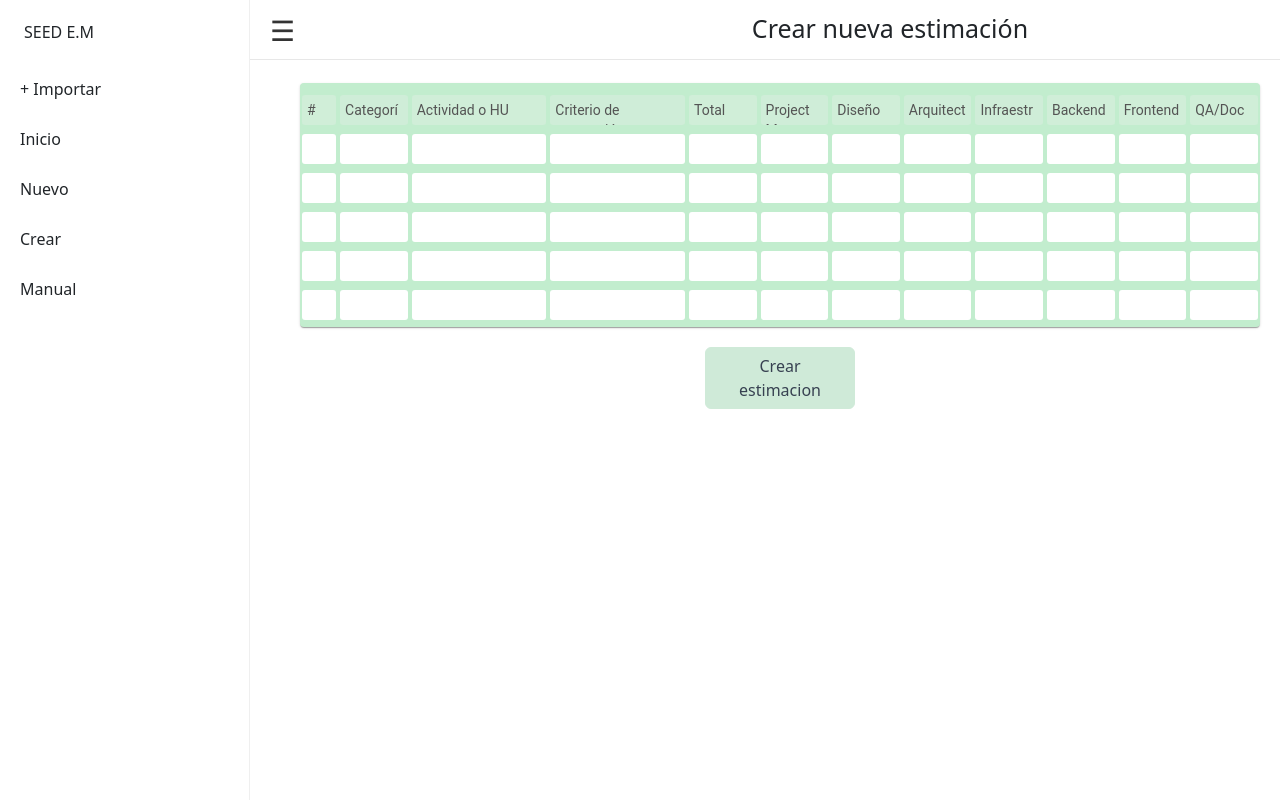
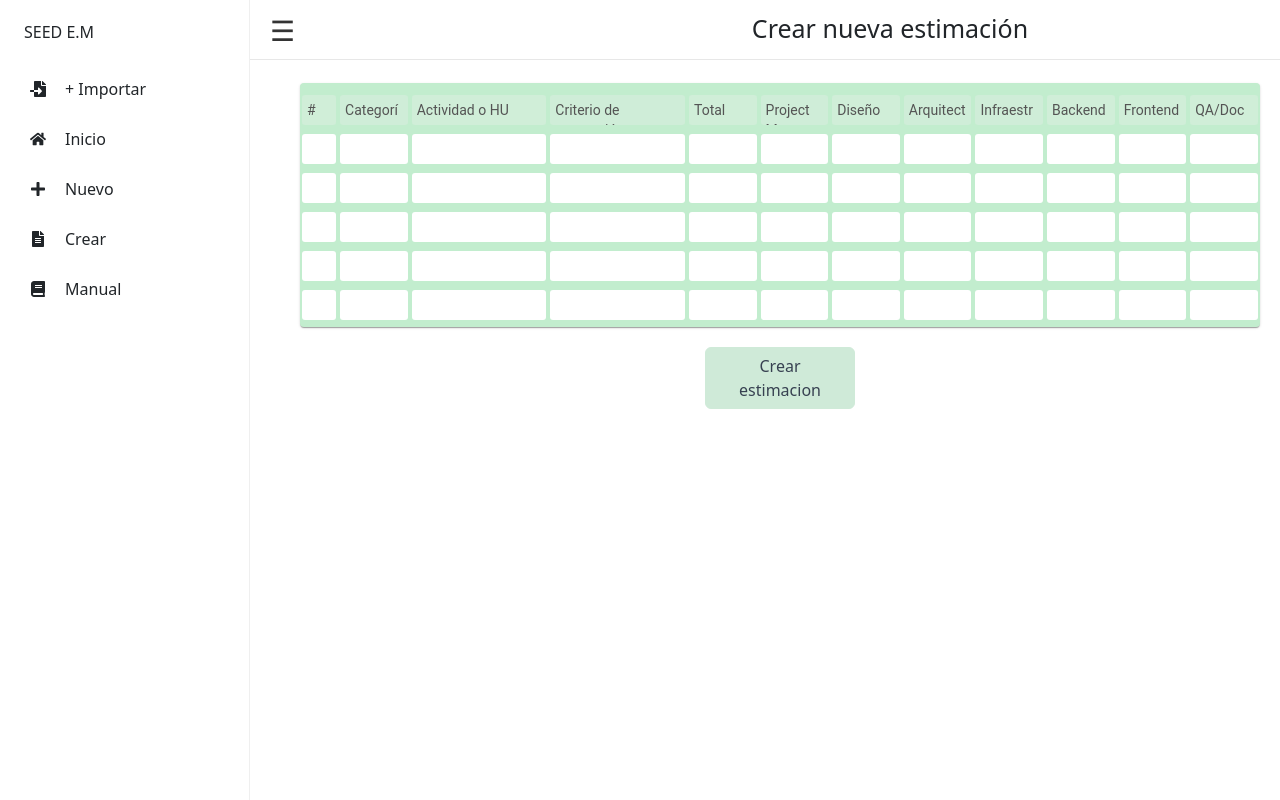
Before and after one commit to jugo-de-mora/EstimaPro, a React (Create React App) app: page /crear in a window 1280 px wide. Built offline with nearby package versions, Linux system fonts and the light colour scheme.

Commit message:
Se agregaron los iconos

```diff
--- a/package.json
+++ b/package.json
@@ -18,6 +18,7 @@
     "react": "^18.3.1",
     "react-bootstrap": "^2.10.7",
     "react-dom": "^18.3.1",
+    "react-icons": "^5.4.0",
     "react-pro-sidebar": "^1.1.0",
     "react-router-dom": "^6.27.0",
     "react-scripts": "5.0.1",
--- a/src/components/SidebarSecondOption.tsx
+++ b/src/components/SidebarSecondOption.tsx
@@ -5,6 +5,8 @@ import "./CreateEstimationPopup.css";
 import "./SidebarTopbar.css";
 import { useNavigate } from "react-router-dom";
 import ReactDOM from "react-dom";
+import { FaHome, FaFileImport, FaPlus, FaBook, FaFileAlt } from "react-icons/fa";
+
 interface SidebarSecondOptionProps {
   isCollapsed: boolean;
   setIsCollapsed: React.Dispatch<React.SetStateAction<boolean>>;
@@ -154,24 +156,12 @@ const SidebarSecondOption: React.FC<SidebarSecondOptionProps> = ({
           SEED E.M
         </div>
         {/* <div style={{ padding: "0 24px", marginBottom: "8px" }}>General</div> */}
-        <Menu
-          menuItemStyles={{
-            button: {
-              // the active class will be added automatically by react router
-              // so we can use it to style the active menu item
-              [`&.active`]: {
-                backgroundColor: "#A7DCC6",
-                color: "#b6c8d9",
-              },
-            },
-          }}
-        >
-          {/* <MenuItem component={<Link to="/about" />}> SEED E.M</MenuItem> */}
-          <MenuItem onClick={openPopup}>+ Importar</MenuItem>
-          <MenuItem component={<Link to="/" />}> Inicio</MenuItem>
-          <MenuItem component={<Link to="/seleccionar" />}> Nuevo</MenuItem>
-          <MenuItem component={<Link to="/crear" />}> Crear</MenuItem>
-          <MenuItem component={<Link to="/manual" />}> Manual</MenuItem>
+        <Menu menuItemStyles={{ button: { [`&.active`]: { backgroundColor: "#A7DCC6" } } }}>
+          <MenuItem icon={<FaFileImport />} onClick={openPopup}>+ Importar</MenuItem>
+          <MenuItem icon={<FaHome />} component={<Link to="/" />}>Inicio</MenuItem>
+          <MenuItem icon={<FaPlus />} component={<Link to="/seleccionar" />}>Nuevo</MenuItem>
+          <MenuItem icon={<FaFileAlt />} component={<Link to="/crear" />}>Crear</MenuItem>
+          <MenuItem icon={<FaBook />} component={<Link to="/manual" />}>Manual</MenuItem>
         </Menu>
         {isPopupOpen && (
           <Portal>
```
Also changed, not shown: 1 other file (tests, documents, lock files or other folders).
